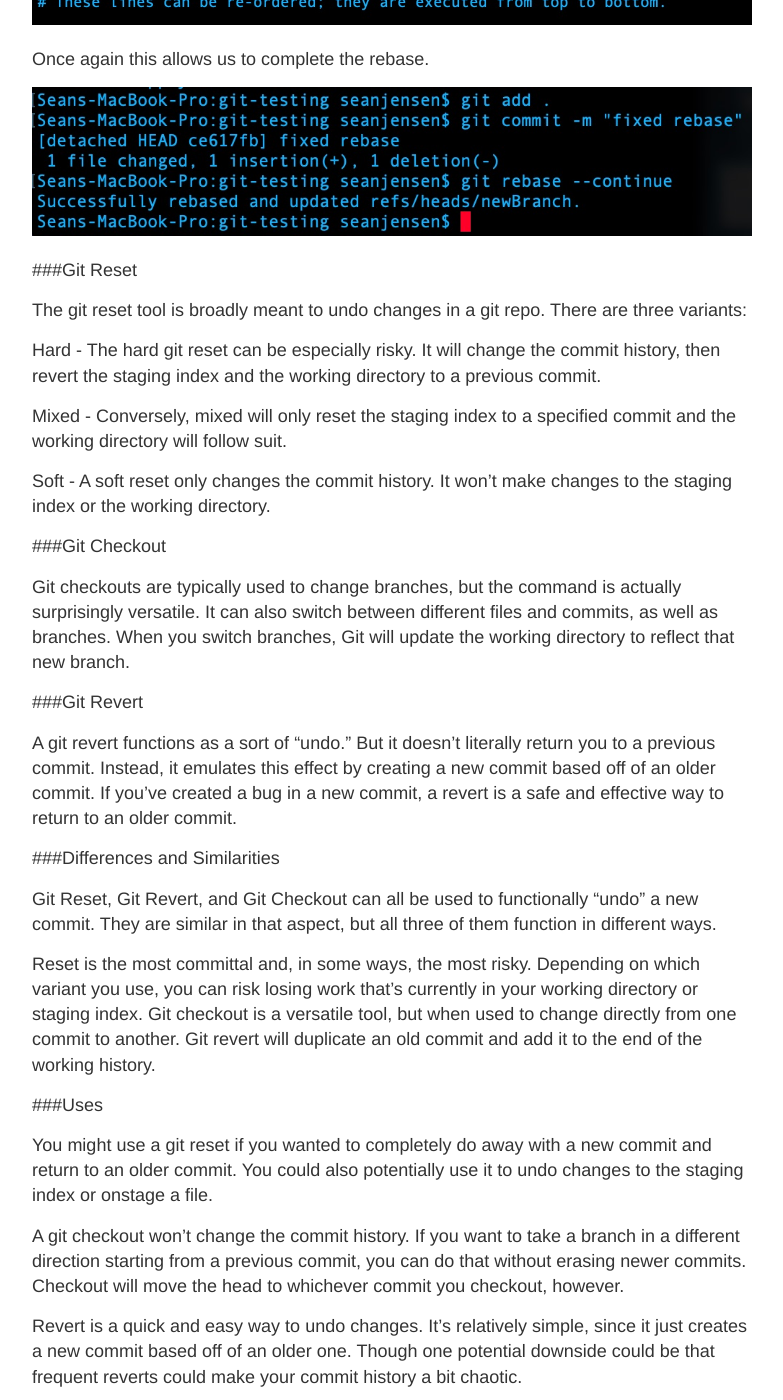
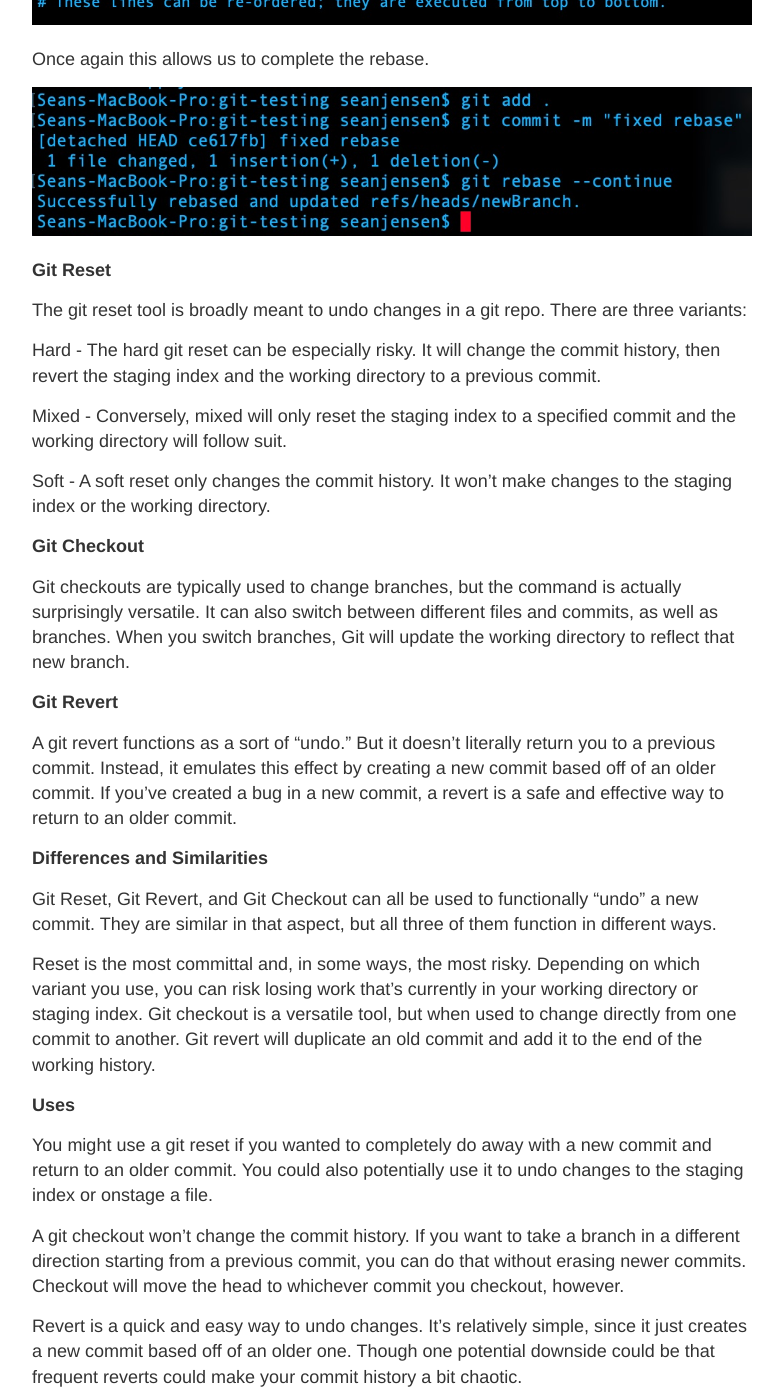
Before and after one commit to sabejensen/seajensen.github.io, a Jekyll site: the page built from _posts/2021-1-30-Advanced-Git.md, in a window 1280 px wide and 1400 px high, scrolled down 1641 px. Shown: the whole window, without its empty margins (248-1031 px from the left). Built offline with Jekyll 4.4.1, drawn with Linux system fonts in a browser that asks for light colours; some of the changed text lies outside the part shown.

```diff
--- a/_posts/2021-1-30-Advanced-Git.md
+++ b/_posts/2021-1-30-Advanced-Git.md
@@ -3,7 +3,7 @@ layout: post
 title: Advanced Git
 ---
 
-###Git Rebase
+**Git Rebase**
 
 In practice, there are times when simply merging two branches is insufficient. These are times when you might want to consider a rebase. When you perform a git rebase, you’re changing the branch of one commit to another. You’re turning a potentially confusing project history with multiple branches into one clean, linear history. Some potential advantages are that it can be easier to solve for bugs if you only have to sort through commits from one branch, or just to keep the repo more clean in general. However, in my experiences, especially on bigger projects, rebases can get very complicated. When manually parsing through two branches with a lot of differences, a rebase can quickly become a lengthy process.
 
@@ -26,7 +26,7 @@ Once again this allows us to complete the rebase.
 ![Rebase example 5](../images/git5.jpg)
 
 
-###Git Reset
+**Git Reset**
 
 The git reset tool is broadly meant to undo changes in a git repo. There are three variants:
 
@@ -37,24 +37,24 @@ Mixed - Conversely, mixed will only reset the staging index to a specified commi
 Soft - A soft reset only changes the commit history. It won’t make changes to the staging index or the working directory.
 
 
-###Git Checkout
+**Git Checkout**
 
 Git checkouts are typically used to change branches, but the command is actually surprisingly versatile. It can also switch between different files and commits, as well as branches. When you switch branches, Git will update the working directory to reflect that new branch.
 
 
-###Git Revert
+**Git Revert**
 
 A git revert functions as a sort of “undo.” But it doesn’t literally return you to a previous commit. Instead, it emulates this effect by creating a new commit based off of an older commit. If you’ve created a bug in a new commit, a revert is a safe and effective way to return to an older commit.
 
 
-###Differences and Similarities
+**Differences and Similarities**
 
 Git Reset, Git Revert, and Git Checkout can all be used to functionally “undo” a new commit. They are similar in that aspect, but all three of them function in different ways.
 
 Reset is the most committal and, in some ways, the most risky. Depending on which variant you use, you can risk losing work that’s currently in your working directory or staging index. Git checkout is a versatile tool, but when used to change directly from one commit to another. Git revert will duplicate an old commit and add it to the end of the working history.
 
 
-###Uses
+**Uses**
 
 You might use a git reset if you wanted to completely do away with a new commit and return to an older commit. You could also potentially use it to undo changes to the staging index or onstage a file.
 
@@ -77,7 +77,7 @@ Example of a git revert:
 ![Revert example](../images/git9.jpg)
 
 
-###Git Submodules
+**Git Submodules**
 
 Git submodules exist within a larger git repository. They track specific commits from external code. Rather than automatically using the most up to date version of external code, you can snapshot and use a specific version from a specific commit.
 
```
Also changed, not shown: _posts/2021-1-30-Git-101.md (added, +10 -0 lines).
